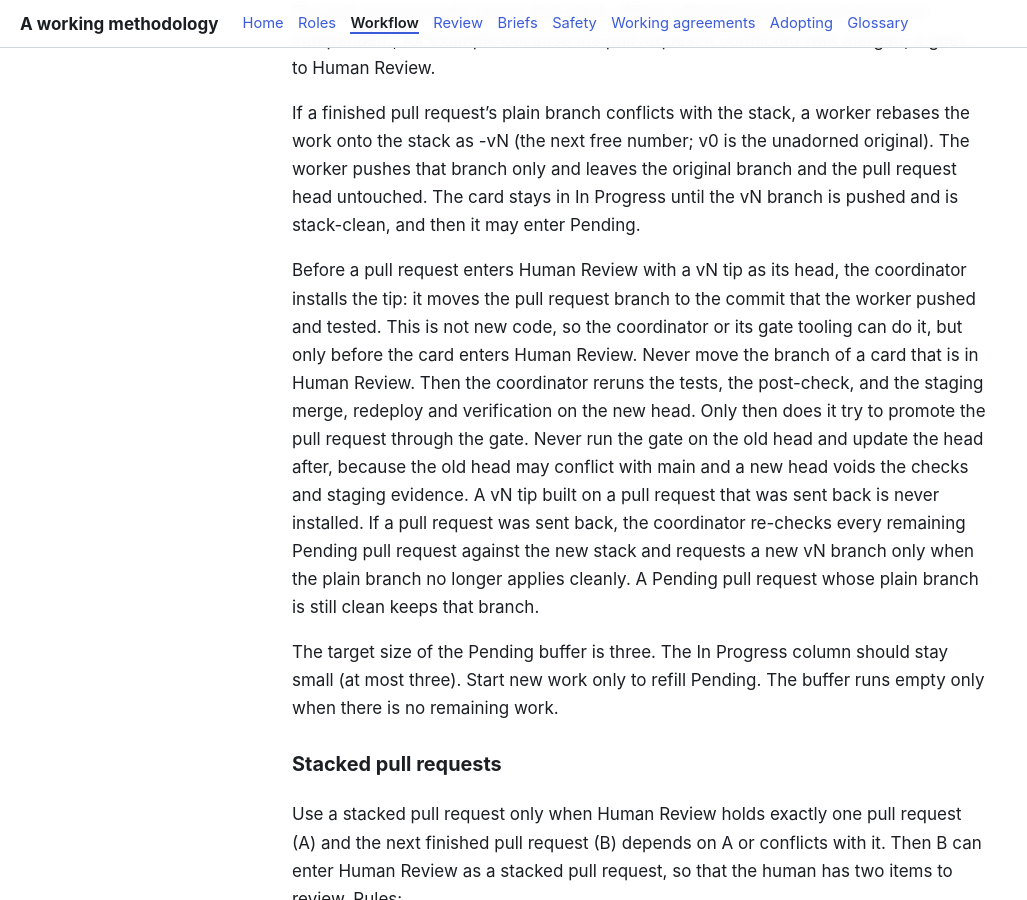
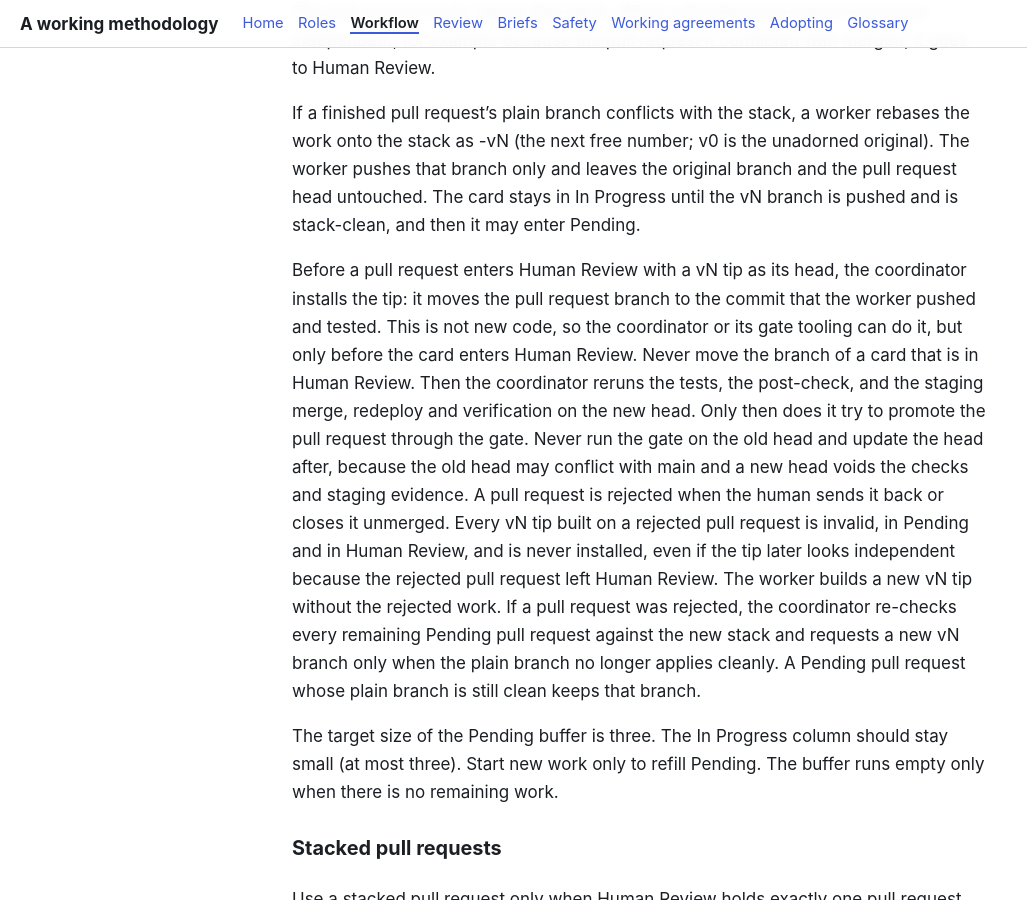
Before and after one commit to tangentcode/methodology, a Jekyll site: the page built from workflow.md, in a window 1280 px wide and 900 px high, scrolled down 5594 px. Shown: the whole window, without its empty margins (0-1027 px from the left). Built offline with Jekyll 4.4.1, drawn with Linux system fonts in a browser that asks for light colours; our own code applies the rules of GitHub Pages for plain Markdown files.

Commit message:
Rejected means sent back or closed unmerged; every vN tip built on it is invalid
Codex P2 on f7c59d4: a Pending vN tip built on a closed PR could look
independent once that PR left Human Review.

```diff
--- a/workflow.md
+++ b/workflow.md
@@ -81,7 +81,7 @@ Pending is a small buffer of finished pull requests that are not independent of
 
 If a finished pull request's plain branch conflicts with the stack, a worker rebases the work onto the stack as <branch>-vN (the next free number; v0 is the unadorned original). The worker pushes that branch only and leaves the original branch and the pull request head untouched. The card stays in In Progress until the vN branch is pushed and is stack-clean, and then it may enter Pending.
 
-Before a pull request enters Human Review with a vN tip as its head, the coordinator installs the tip: it moves the pull request branch to the commit that the worker pushed and tested. This is not new code, so the coordinator or its gate tooling can do it, but only before the card enters Human Review. Never move the branch of a card that is in Human Review. Then the coordinator reruns the tests, the post-check, and the staging merge, redeploy and verification on the new head. Only then does it try to promote the pull request through the gate. Never run the gate on the old head and update the head after, because the old head may conflict with main and a new head voids the checks and staging evidence. A vN tip built on a pull request that was sent back is never installed. If a pull request was sent back, the coordinator re-checks every remaining Pending pull request against the new stack and requests a new vN branch only when the plain branch no longer applies cleanly. A Pending pull request whose plain branch is still clean keeps that branch.
+Before a pull request enters Human Review with a vN tip as its head, the coordinator installs the tip: it moves the pull request branch to the commit that the worker pushed and tested. This is not new code, so the coordinator or its gate tooling can do it, but only before the card enters Human Review. Never move the branch of a card that is in Human Review. Then the coordinator reruns the tests, the post-check, and the staging merge, redeploy and verification on the new head. Only then does it try to promote the pull request through the gate. Never run the gate on the old head and update the head after, because the old head may conflict with main and a new head voids the checks and staging evidence. A pull request is rejected when the human sends it back or closes it unmerged. Every vN tip built on a rejected pull request is invalid, in Pending and in Human Review, and is never installed, even if the tip later looks independent because the rejected pull request left Human Review. The worker builds a new vN tip without the rejected work. If a pull request was rejected, the coordinator re-checks every remaining Pending pull request against the new stack and requests a new vN branch only when the plain branch no longer applies cleanly. A Pending pull request whose plain branch is still clean keeps that branch.
 
 The target size of the Pending buffer is three. The In Progress column should stay small (at most three). Start new work only to refill Pending. The buffer runs empty only when there is no remaining work.
 
```
Also changed, not shown: adopting.md (+1 -1 lines).
